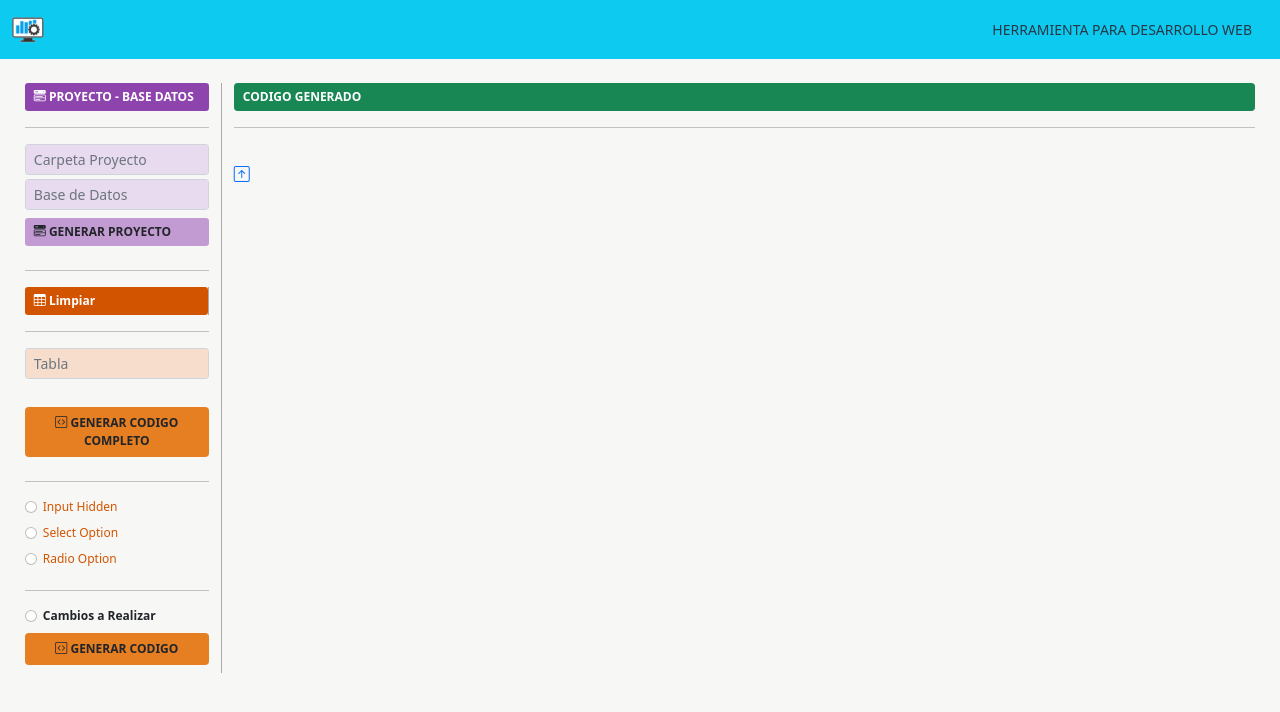
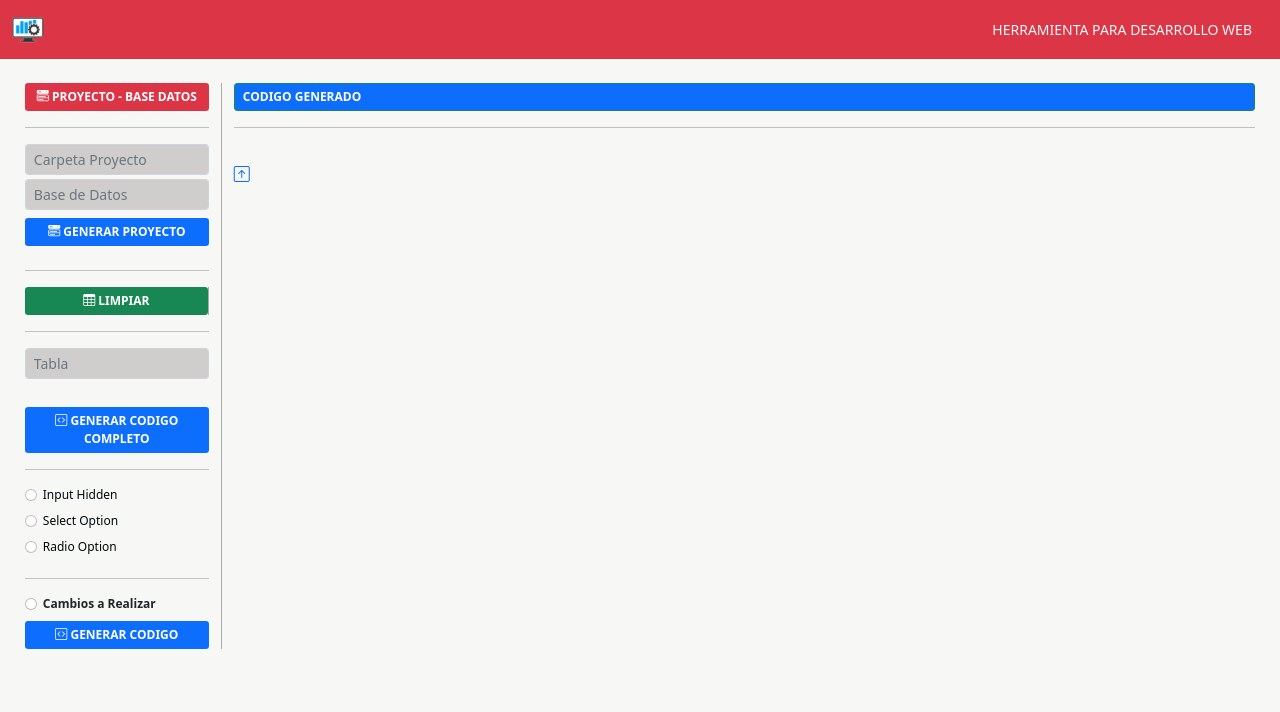
Before and after one commit to Fernando-Asmuzi/tools_reversion, a PHP site: page / in a window 1280 px wide. Shown: the top 712 px of the page. Run offline with PHP 8.4, Linux system fonts and the light colour scheme.

Commit message:
cambios en el index

```diff
--- a/assets/css/style.css
+++ b/assets/css/style.css
@@ -93,6 +93,7 @@ nav.navbar {
 .boton8 {background-color: #C39BD3;}
 .boton9 {background-color: #D35400;}
 .boton10 {background-color: #E67E22;}
+.boton11 {background-color: #1c3157;}
 
 .fondo1 {background-color: #D98880;}
 .fondo2 {background-color: #0c090e2c;}
@@ -106,6 +107,7 @@ nav.navbar {
 .fondo10 {background-color: #F9EBEA;}
 .fondo11 {background-color: #E8DAEF;}
 .fondo12 {background-color: #F6DDCC;}
+
 
 .fondo-rojo {background-color: #e69890;}
 .fondo-verde {background-color: #a9e0d988;}
--- a/index.php
+++ b/index.php
@@ -10,12 +10,12 @@ $ruta = $_SERVER['DOCUMENT_ROOT'];
 
 <body id="top">
   <!-- <nav class="navbar navbar-default navbar-fixed-top"> -->
-  <nav class="navbar navbar-expand-sm bg-info navbar-light navbar-fixed-top">
+  <nav class="navbar navbar-expand-sm bg-danger navbar-light navbar-fixed-top">
     <div class="container-fluid">
       <a class="navbar-brand" href="#">
         <!-- <div class="rounded-pill"><i class="bi bi-tools"></i></div> -->
         <img src="assets/img/logo.png" alt="Avatar Logo">
-        <a class="navbar-brand letra-normal" href="#" style="color: #273746;">HERRAMIENTA PARA DESARROLLO WEB</a>
+        <a class="navbar-brand letra-normal" href="#" style="color: #f8f9fa;">HERRAMIENTA PARA DESARROLLO WEB</a>
       </a>
     </div>
   </nav>
@@ -26,13 +26,13 @@ $ruta = $_SERVER['DOCUMENT_ROOT'];
     <div class="row">
       <!-- Columna de la Izquierda -->
       <div class="col-sm-12 col-md-2 borde-derecho">
-        <button title="Limpiar Campos" type="button" class="btn letra-media btn-sm boton7 izquierda color7 w-100" onclick="limpiar_formulario('pruebas')"><i class="bi bi-menu-button-wide-fill"></i><b> PROYECTO - BASE
+        <button title="Limpiar Campos" type="button" class="btn letra-media btn-sm boton7 color7 bg-danger btn-sm w-100" onclick="limpiar_formulario('pruebas')"><i class="bi bi-menu-button-wide-fill"></i><b> PROYECTO - BASE
             DATOS</b></button>
         <hr>
       </div>
       <!-- Columna de la Derecha -->
       <div class="col-sm-12 col-md-10">
-        <button id="generado" title="Copiar al Portapapeles" type="button" class="btn btn-success izquierda letra-media btn-sm w-100" onclick="clipboard('text1')"><b>CODIGO
+        <button id="generado" title="Copiar al Portapapeles" type="button" class="btn btn-success izquierda letra-media btn-sm bg-primary  btn-sm w-100" onclick="clipboard('text1')"><b>CODIGO
             GENERADO</b></button>
         <hr>
       </div>
@@ -43,43 +43,43 @@ $ruta = $_SERVER['DOCUMENT_ROOT'];
       <div class="col-sm-12 col-md-2 borde-derecho">
         <form method="POST" name="proyecto" id="proyecto" action="proyecto.php">
           <div class="col-sm-12 col-md-12">
-            <input type="text" name="proyecto" class="form-control fondo11 form-control-sm mb-1" placeholder="Carpeta Proyecto" required>
+            <input type="text" name="proyecto" class="form-control fondo2 form-control-sm mb-1" placeholder="Carpeta Proyecto" required>
           </div>
           <div class="col-sm-12 col-md-12">
-            <input type="text" name="base" class="form-control fondo11 form-control-sm mb-1" placeholder="Base de Datos" required>
+            <input type="text" name="base" class="form-control fondo2 form-control-sm mb-1" placeholder="Base de Datos" required>
           </div>
           <!-- Input Hidden Requerimiento para Update -->
           <input type='hidden' id='ruta' name='ruta' value=<?php $ruta; ?> />
           <div class="col-sm-12 col-md-12 mt-2">
-            <button title="Generar Proyecto" type="submit" name="submit" class="btn mb-2 btn-sm izquierda letra-media boton8 w-100"><i class="bi bi-menu-button-wide-fill"></i><b>
+            <button title="Generar Proyecto" type="submit" name="submit" class="btn mb-2 btn-sm letra-media boton8 color7 bg-primary btn-sm w-100"><i class="bi bi-menu-button-wide-fill"></i><b>
                 GENERAR PROYECTO</b></button>
           </div>
           <hr>
         </form>
 
         <div class="col-12 borde-derecho">
-          <button title="Limpiar Campos" type="button" class="btn letra-media izquierda btn-sm boton9 color7 w-100" onclick="limpiar_formulario('pruebas')"><i class="bi bi-table"></i><b> Limpiar </b></button>
+          <button title="Limpiar Campos" type="button" class="btn letra-media btn-sm boton9 color7 bg-success btn-sm w-100" onclick="limpiar_formulario('pruebas')"><i class="bi bi-table"></i><b> LIMPIAR </b></button>
         </div>
         <hr>
         <form method="POST" name="pruebas" id="pruebas" action="generar.php">
           <!-- <div class="col-sm-12 col-md-12"> -->
-          <input type="text" name="tabla" class="form-control fondo12 form-control-sm mb-1 W-100" placeholder="Tabla">
+          <input type="text" name="tabla" class="form-control fondo2 form-control-sm mb-1 W-100" placeholder="Tabla">
           <!-- </div> -->
           <!-- <hr> -->
           <br>
-          <button title="Generar Codigo" id="botoncodigo" type="submit" name="submit" class="btn boton10 mb-2 letra-media w-100"><i class="bi bi-code-square"></i><b> GENERAR CODIGO COMPLETO</b></button>
+          <button title="Generar Codigo" id="botoncodigo" type="submit" name="submit" class="btn letra-media btn-sm boton9 color7 bg-primary btn-sm w-100"><i class="bi bi-code-square"></i><b> GENERAR CODIGO COMPLETO</b></button>
         </form>
 
         <form method="POST" name="radios" id="radios" action="generarRadio.php">
           <div class="col-sm-12 col-md-12 letra-media">
             <hr>
-            <div class="form-check color11">
+            <div class="form-check color5">
               <input type="radio" class="form-check-input" id="radio7" name="radio" value="radio7">Input Hidden
             </div>
-            <div class="form-check color11">
+            <div class="form-check color5">
               <input type="radio" class="form-check-input" id="radio8" name="radio" value="radio8">Select Option
             </div>
-            <div class="form-check color11">
+            <div class="form-check color5">
               <input type="radio" class="form-check-input" id="radio11" name="radio" value="radio11">Radio Option
             </div>
             <hr>
@@ -87,7 +87,7 @@ $ruta = $_SERVER['DOCUMENT_ROOT'];
               <input type="radio" class="form-check-input" id="radio10" name="radio" value="radio10"><b>Cambios a Realizar</b>
             </div>
           </div>
-          <button title="Generar Codigo" id="botonradio" type="submit" name="submit" class="btn boton10 mb-2 letra-media w-100"><i class="bi bi-code-square"></i><b> GENERAR CODIGO</b></button>
+          <button title="Generar Codigo" id="botonradio" type="submit" name="submit" class="btn letra-media btn-sm boton9 color7 bg-primary btn-sm w-100"><i class="bi bi-code-square"></i><b> GENERAR CODIGO</b></button>
         </form>
       </div>
 
```
